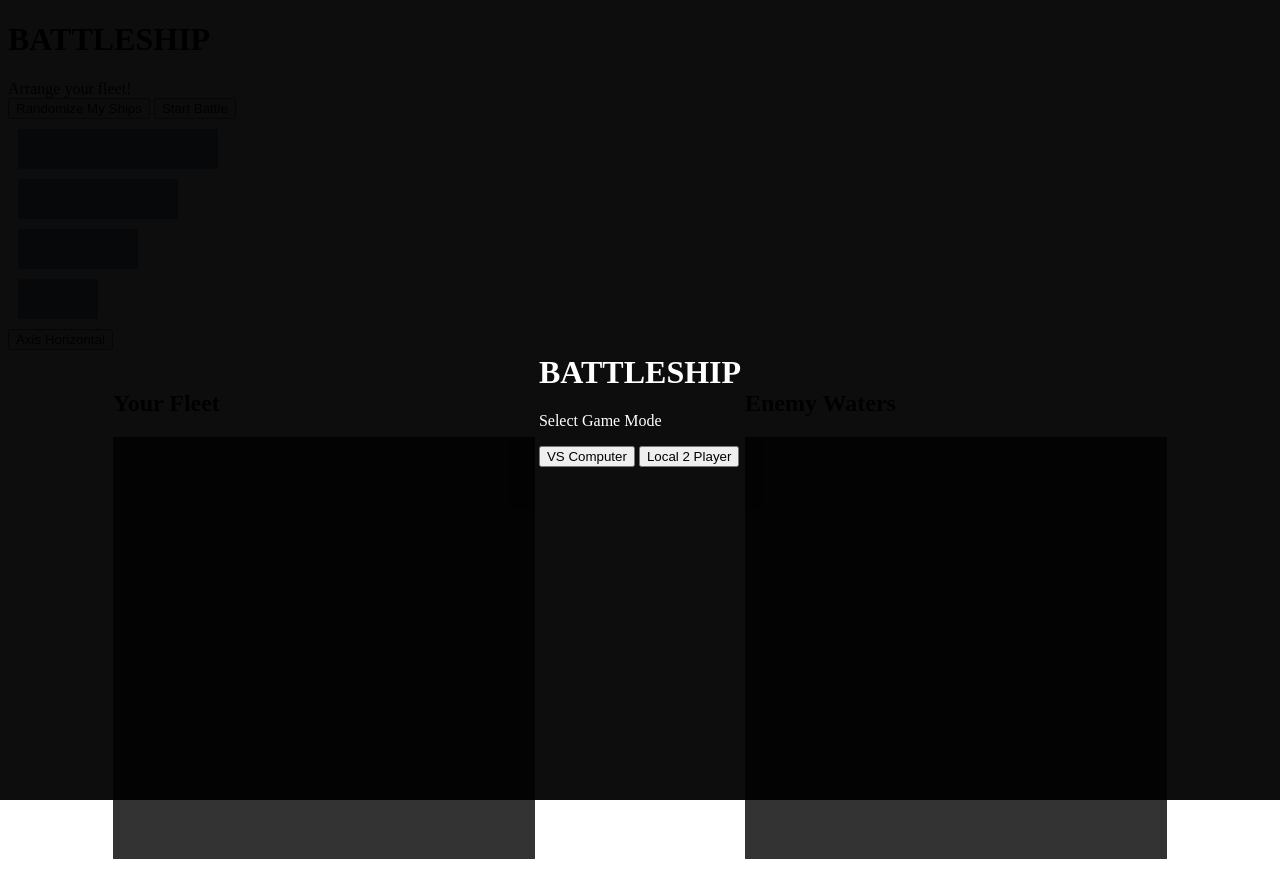
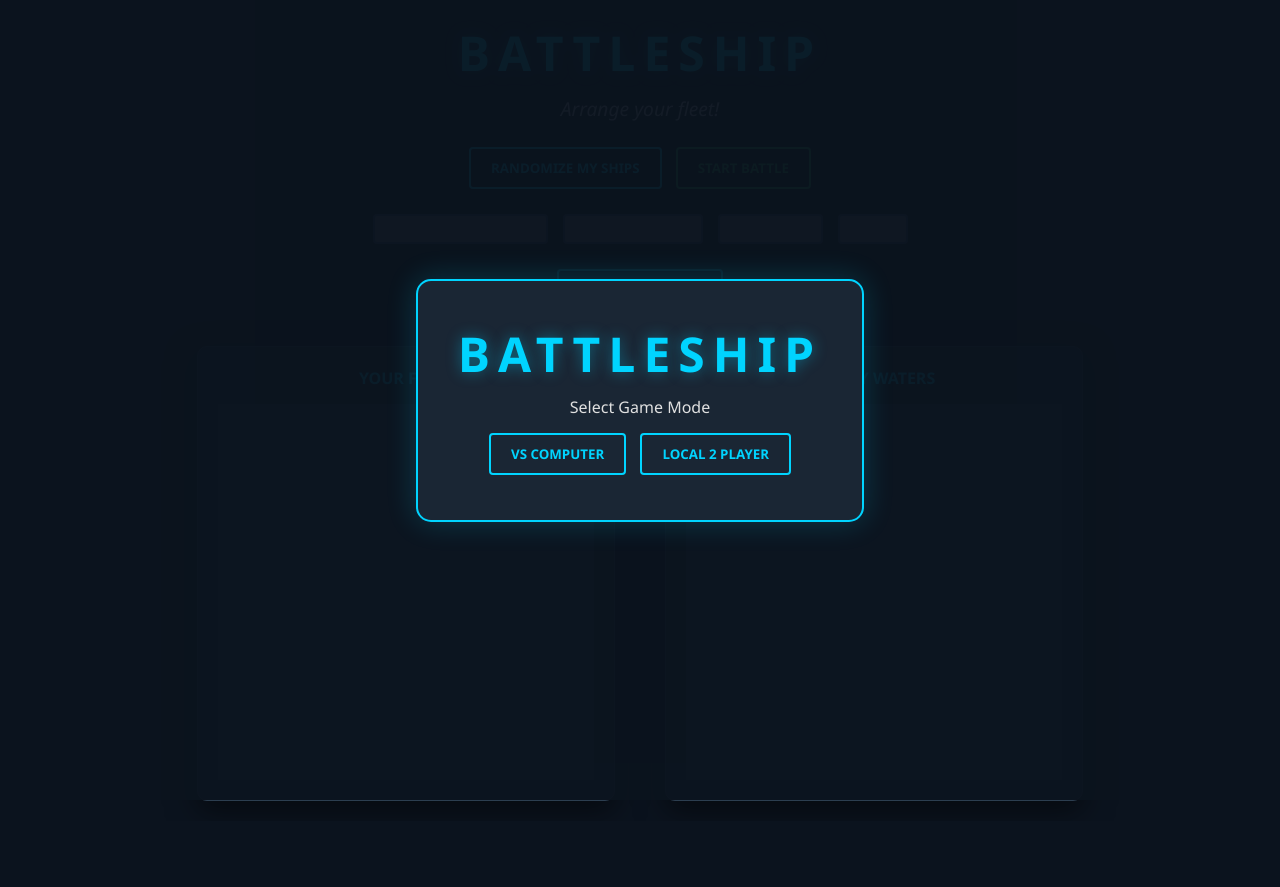
Before and after one commit to JANS66/battleship, a website built with webpack: page src/index.html in a window 1280 px wide. After the commit the page ends 821 px from the top, so only its background shows below. Built offline with nearby package versions, Linux system fonts and the light colour scheme.

Commit message:
feat: add CSS

```diff
--- /dev/null
+++ b/babel.config.js
@@ -0,0 +1,3 @@
+module.exports = {
+  presets: [['@babel/preset-env', { targets: { node: 'current' } }]],
+};
--- a/package.json
+++ b/package.json
@@ -20,6 +20,9 @@
   },
   "homepage": "https://github.com/JANS66/battleship#readme",
   "devDependencies": {
+    "@babel/core": "^7.29.0",
+    "@babel/preset-env": "^7.29.2",
+    "babel-jest": "^30.3.0",
     "css-loader": "^7.1.4",
     "html-webpack-plugin": "^5.6.6",
     "jest": "^30.3.0",
--- a/src/main.js
+++ b/src/main.js
@@ -90,6 +90,8 @@ const handlePlacementFinish = () => {
 };
 
 const startGame = () => {
+  gameStarted = true;
+
   // Hide setup UI
   document.getElementById('setup-controls').classList.add('hidden'); // Hide buttons
   document.getElementById('setup-container').classList.add('hidden');
@@ -154,7 +156,7 @@ const handleAttack = (x, y) => {
   updateUI();
 
   if (opponent.board.allShipsSunk()) {
-    return domController.updateStatus(`${activePlayer.name} Wins!`);
+    return endGame(activePlayer.name);
   }
 
   if (gameMode === 'pvp') {
@@ -169,15 +171,19 @@ const handleAttack = (x, y) => {
 
 const computerTurn = () => {
   // Use the smartAttack method
-  const { result } = player2.smartAttack(player1.board);
-
+  player2.smartAttack(player1.board);
   updateUI();
 
   if (player1.board.allShipsSunk()) {
-    return domController.updateStatus(`Computer Wins!`);
+    return endGame('Computer');
   }
 
-  isTransitioning = false; // Allow clicks
+  isTransitioning = false;
+};
+
+const endGame = (winnerName) => {
+  isGameOver = true;
+  domController.updateStatus(`${winnerName} Wins!`);
 };
 
 const initiatePassDevice = (nextPlayerName, isStillSetup) => {
--- a/src/models/Ship.js
+++ b/src/models/Ship.js
@@ -15,4 +15,4 @@ class Ship {
   }
 }
 
-module.exports = Ship;
+export default Ship;
--- a/src/styles.css
+++ b/src/styles.css
@@ -1,104 +1,231 @@
 :root {
-  --cell-size: 40px;
-  --board-gap: 2px;
+  --bg-color: #0b131e;
+  --panel-bg: #1a2634;
+  --accent-color: #00d4ff;
+  --danger-color: #ff4b2b;
+  --ship-color: #5d6d7e;
+  --water-color: #152a3d;
+  --text-primary: #e0e0e0;
+  --cell-size: 35px;
+}
+
+* {
+  box-sizing: border-box;
+  margin: 0;
+  padding: 0;
+  font-family: 'Segoe UI', Tahoma, Geneva, Verdana, sans-serif;
+}
+
+body {
+  background-color: var(--bg-color);
+  color: var(--text-primary);
+  min-height: 100vh;
+  display: flex;
+  flex-direction: column;
+  align-items: center;
+  padding: 20px;
+}
+
+/* --- Layout Containers --- */
+
+header {
+  text-align: center;
+  margin-bottom: 30px;
+  width: 100%;
+  max-width: 900px;
+}
+
+h1 {
+  font-size: 3rem;
+  letter-spacing: 8px;
+  color: var(--accent-color);
+  text-shadow: 0 0 15px rgba(0, 212, 255, 0.4);
+  margin-bottom: 10px;
+}
+
+#game-status {
+  font-size: 1.2rem;
+  margin-bottom: 20px;
+  font-style: italic;
+  color: #aeb6bf;
 }
 
 #game-container {
   display: flex;
-  justify-content: space-around;
+  gap: 50px;
+  flex-wrap: wrap;
+  justify-content: center;
+}
+
+.board-wrapper {
+  background: var(--panel-bg);
   padding: 20px;
-  gap: 40px;
+  border-radius: 10px;
+  border: 1px solid #2c3e50;
+  box-shadow: 0 10px 30px rgba(0, 0, 0, 0.5);
 }
+
+.board-wrapper h2 {
+  margin-bottom: 15px;
+  text-align: center;
+  font-size: 1rem;
+  text-transform: uppercase;
+  color: var(--accent-color);
+}
+
+/* --- Grid Styling --- */
 
 .board {
   display: grid;
-  /* Creates exactly 10 columns of equal size */
   grid-template-columns: repeat(10, var(--cell-size));
   grid-template-rows: repeat(10, var(--cell-size));
-  gap: var(--board-gap);
-  background-color: #333; /* The lines between cells */
-  border: 2px solid #333;
+  gap: 2px;
+  background-color: #2c3e50;
+  border: 4px solid #2c3e50;
 }
 
 .cell {
   width: var(--cell-size);
   height: var(--cell-size);
-  background-color: #e0f7fa; /* Water color */
-  display: flex;
-  align-items: center;
-  justify-content: center;
-  cursor: pointer;
+  background-color: var(--water-color);
+  transition: background 0.2s;
+  cursor: crosshair;
 }
 
-/* State Classes */
-.cell.ship {
-  background-color: #90a4ae;
-} /* Gray for ships */
-.cell.hit {
-  background-color: #ff5252;
-} /* Red for hits */
-.cell.miss {
-  background-color: #bdbdbd;
-} /* Light gray for misses */
-.cell.miss::after {
-  content: '•';
-  color: white;
-} /* Visual for miss */
+.cell:hover {
+  background-color: #1f3a52;
+}
+
+/* --- Ship Styling --- */
+
+#ship-dock {
+  display: flex;
+  gap: 15px;
+  justify-content: center;
+  margin-top: 20px;
+  min-height: 50px;
+}
 
 .draggable-ship {
-  background-color: #90a4ae;
-  margin: 10px;
+  background-color: var(--ship-color);
+  border: 2px solid #34495e;
+  border-radius: 4px;
   cursor: grab;
 }
 
-/* Specific lengths for the dock view */
+/* Dynamic width based on data-length for the dock */
 .draggable-ship[data-length='5'] {
-  width: 200px;
-  height: 40px;
+  width: calc(var(--cell-size) * 5);
+  height: 30px;
 }
 .draggable-ship[data-length='4'] {
-  width: 160px;
-  height: 40px;
+  width: calc(var(--cell-size) * 4);
+  height: 30px;
 }
 .draggable-ship[data-length='3'] {
-  width: 120px;
-  height: 40px;
+  width: calc(var(--cell-size) * 3);
+  height: 30px;
 }
 .draggable-ship[data-length='2'] {
-  width: 80px;
-  height: 40px;
+  width: calc(var(--cell-size) * 2);
+  height: 30px;
+}
+
+/* --- Buttons & UI --- */
+
+button {
+  background: transparent;
+  color: var(--accent-color);
+  border: 2px solid var(--accent-color);
+  padding: 10px 20px;
+  font-weight: bold;
+  text-transform: uppercase;
+  cursor: pointer;
+  transition: all 0.3s;
+  border-radius: 4px;
+  margin: 5px;
+}
+
+button:hover {
+  background: var(--accent-color);
+  color: var(--bg-color);
+  box-shadow: 0 0 15px var(--accent-color);
+}
+
+#start-button {
+  border-color: #27ae60;
+  color: #27ae60;
+}
+
+#start-button:hover {
+  background: #27ae60;
+  color: white;
+}
+
+/* --- Overlays & Modals --- */
+
+.overlay,
+#pass-device-screen {
+  position: fixed;
+  top: 0;
+  left: 0;
+  width: 100%;
+  height: 100%;
+  background: rgba(11, 19, 30, 0.95);
+  display: flex;
+  justify-content: center;
+  align-items: center;
+  z-index: 100;
+}
+
+.modal-content {
+  background: var(--panel-bg);
+  padding: 40px;
+  border-radius: 15px;
+  text-align: center;
+  border: 2px solid var(--accent-color);
+  box-shadow: 0 0 30px rgba(0, 212, 255, 0.2);
+}
+
+.modal-content p,
+#pass-device-screen h2 {
+  margin-bottom: 10px;
 }
 
 .hidden {
   display: none !important;
 }
 
-#pass-device-screen,
-.overlay {
-  position: fixed;
-  top: 0;
-  left: 0;
-  width: 100vw;
-  height: 100vh;
-  background: rgba(0, 0, 0, 0.95);
-  display: flex;
-  justify-content: center;
-  align-items: center;
-  z-index: 999;
-  color: #fff;
+/* --- Game State Classes (to be added via JS) --- */
+
+.cell.ship {
+  background-color: var(--ship-color);
+}
+.cell.miss {
+  background-color: #2c3e50;
+  position: relative;
+}
+.cell.miss::after {
+  content: '';
+  position: absolute;
+  width: 8px;
+  height: 8px;
+  background: white;
+  border-radius: 50%;
+  top: 50%;
+  left: 50%;
+  transform: translate(-50%, -50%);
+}
+.cell.hit {
+  background-color: var(--danger-color);
 }
 
-/* Class to highlight potential drop zone */
-.drop-hover {
-  background-color: rgba(0, 255, 0, 0.3) !important;
+/* Responsive tweaks */
+@media (max-width: 800px) {
+  :root {
+    --cell-size: 28px;
+  }
+  #game-container {
+    gap: 20px;
+  }
 }
-
-.drop-invalid {
-  background-color: rgba(255, 0, 0, 0.3) !important;
-}
-
-/* Only hover on cells that havent been attacked yet */
-#computer-board .cell:not(.hit):not(.miss):hover {
-  background-color: #b2ebf2; /* Slightly darker water */
-  filter: brightness(90%);
-}
```
Also changed, not shown: tests/models/gameboard.test.js (+2 -2 lines), tests/models/player.test.js (+2 -2 lines), tests/models/ship.test.js (+1 -1 lines), 1 other file.
